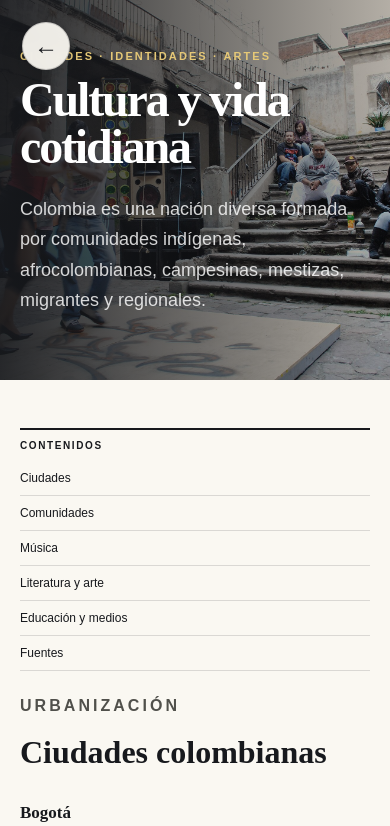
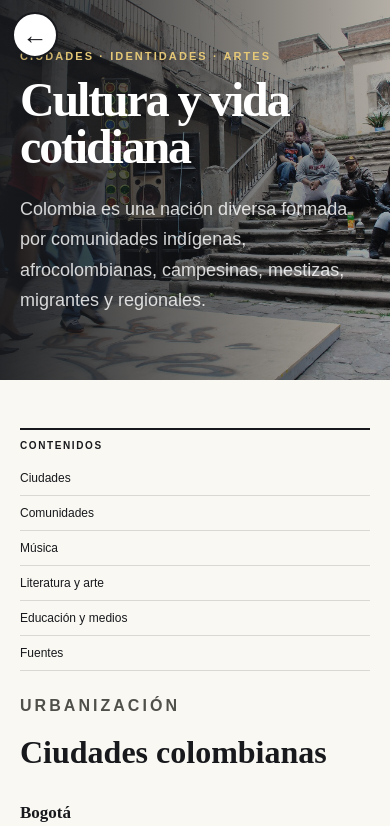
Before and after one commit to emanuelramirez67637-uni/historia-colombia-desde-independencia, a plain HTML site: page paginas/cultura.html in a window 390 px wide. Shown: the top 826 px of the page. Drawn offline with Linux system fonts and the light colour scheme.

Commit message:
Make the return arrow always visible - Move the arrow to the upper-left corner on every page - Increase contrast and stacking priority Co-authored-by: Copilot App <223556219+Copilot@users.noreply.github.com>

```diff
--- a/estilos/paginas.css
+++ b/estilos/paginas.css
@@ -1,7 +1,10 @@
 @import url("main.css");
 
-.back-to-routes { position:fixed; left:22px; top:22px; z-index:50; width:48px; height:48px; display:grid; place-items:center; border:1px solid rgba(23,25,29,.18); border-radius:50%; background:rgba(250,248,242,.94); color:var(--ink); text-decoration:none; box-shadow:0 8px 24px rgba(23,25,29,.14); backdrop-filter:blur(8px); font-family:Arial,sans-serif; font-size:24px; line-height:1; transition:.18s ease; }
+.back-to-routes { position:fixed; left:18px; top:18px; z-index:9999; width:52px; height:52px; display:grid; place-items:center; border:2px solid var(--ink); border-radius:50%; background:#fff; color:var(--ink); text-decoration:none; box-shadow:0 8px 24px rgba(23,25,29,.28); font-family:Arial,sans-serif; font-size:28px; font-weight:700; line-height:1; transition:.18s ease; }
 .back-to-routes:hover { transform:translateX(-3px); background:white; }
+@media (max-width:560px) {
+  .back-to-routes { left:12px; top:12px; width:46px; height:46px; font-size:25px; }
+}
 
 .topbar nav { display:flex; align-items:center; gap:10px; max-width:72vw; overflow-x:auto; }
 .page-interaction { max-width:820px; margin:-22px auto 0; padding:14px 18px; display:grid; grid-template-columns:190px 1fr; align-items:center; gap:16px; background:var(--cream); border:1px solid var(--line); box-shadow:0 12px 35px rgba(23,25,29,.10); position:relative; z-index:5; }
```
